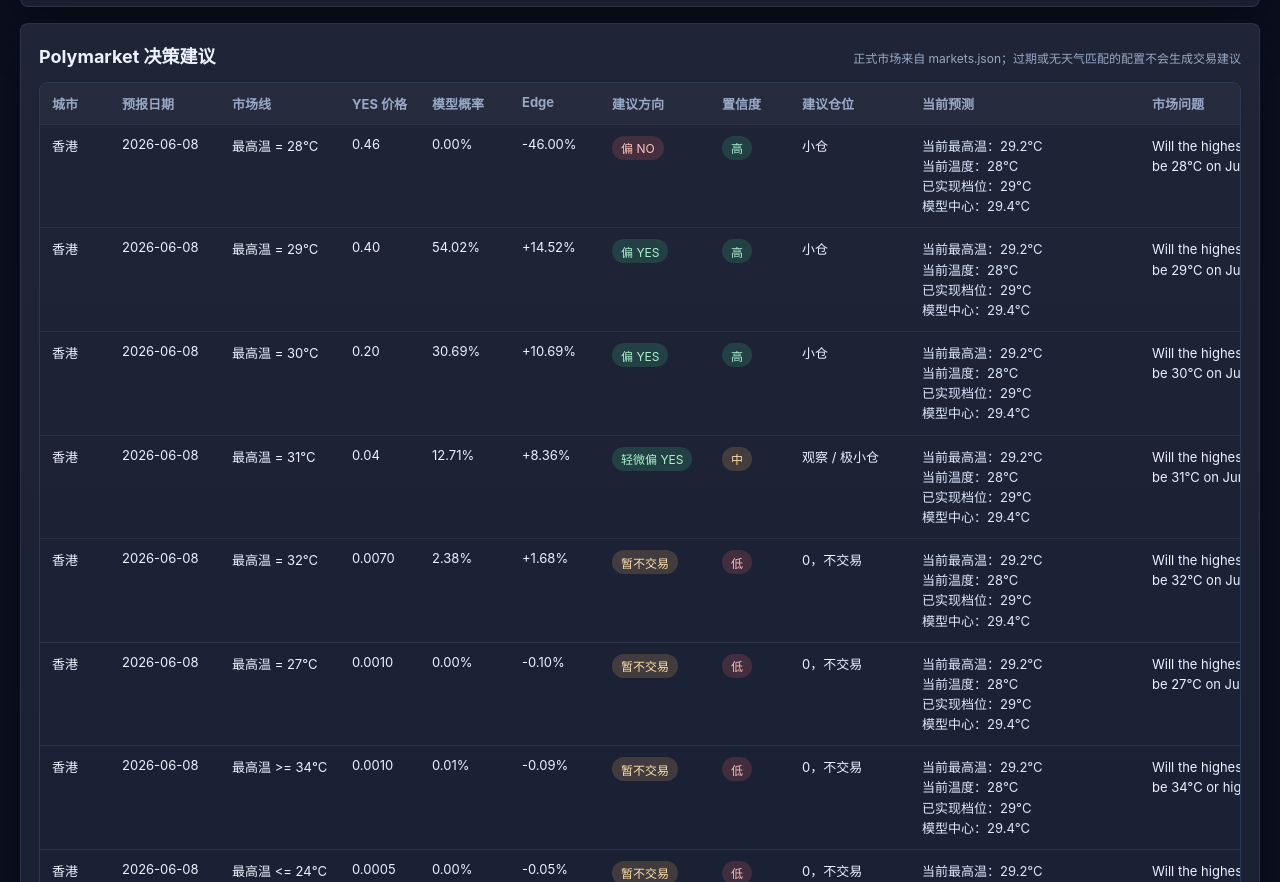
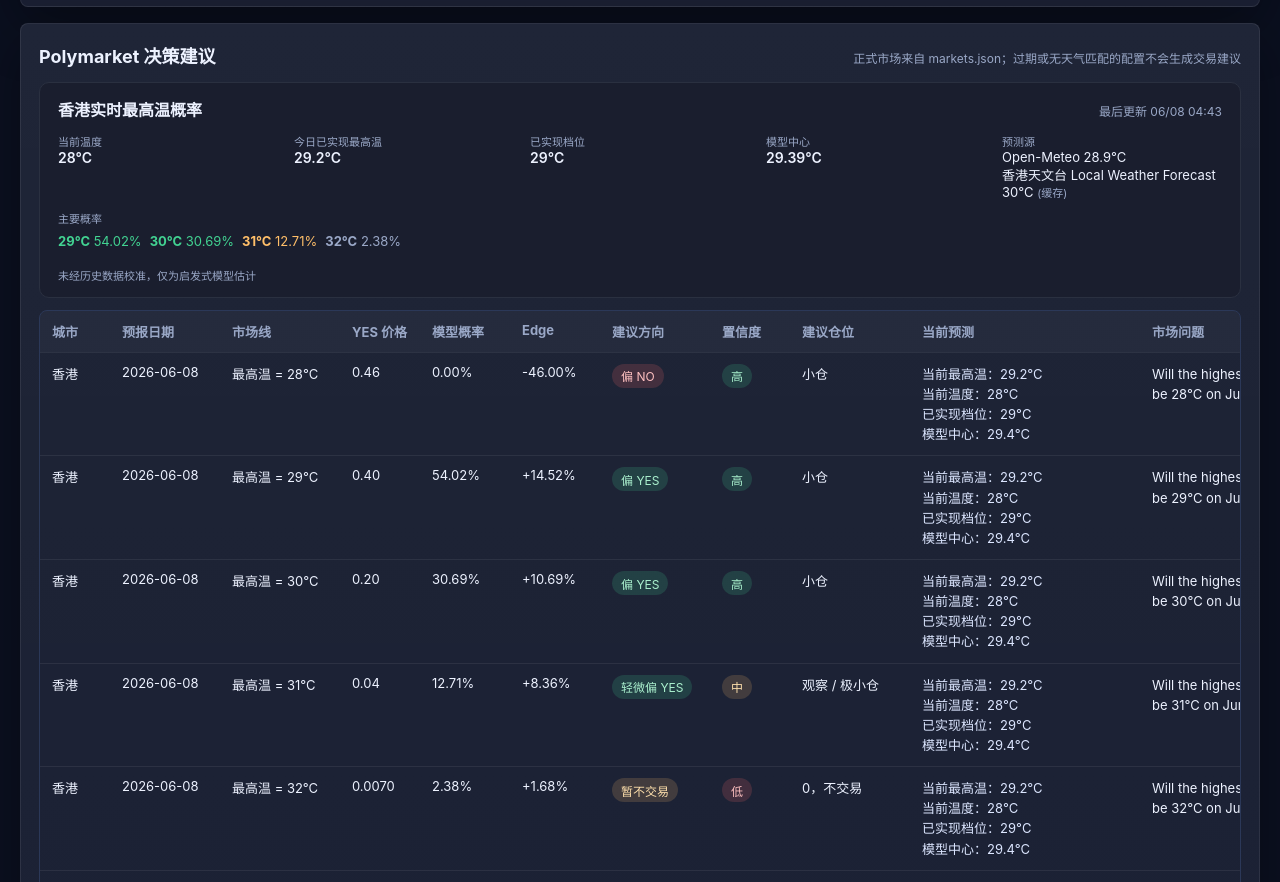
Before and after one commit to daviddear10-dev/weather-alpha-monitor, a plain HTML site: page docs/index.html in a window 1280 px wide. Shown: the part 1310-2192 px from the top of the page. Drawn offline with nearby package versions, Linux system fonts and the light colour scheme.

Commit message:
Add Hong Kong live probability summary card

```diff
--- a/docs/index.html
+++ b/docs/index.html
@@ -392,6 +392,9 @@
         <h2>Polymarket 决策建议</h2>
         <span class="hint">正式市场来自 markets.json；过期或无天气匹配的配置不会生成交易建议</span>
       </div>
+
+      <div id="hkProbabilityCard" style="margin-bottom:12px;"></div>
+
       <div class="table-wrap">
         <table class="market-table">
           <colgroup>
@@ -691,7 +694,83 @@
       document.querySelector("#batchTable").innerHTML = rows.join("") || `<tr><td colspan="6"><div class="empty">当前筛选没有批次数据。</div></td></tr>`;
     }
 
+    function renderHKProbabilityCard() {
+      const card = document.querySelector("#hkProbabilityCard");
+      const lp = state.liveProbability;
+      if (!lp) {
+        card.innerHTML = `<div class="empty">暂无香港实时概率数据，等待自动任务生成。</div>`;
+        return;
+      }
+
+      const capturedShort = lp.captured_at
+        ? new Date(lp.captured_at).toLocaleString("zh-CN", { month: "2-digit", day: "2-digit", hour: "2-digit", minute: "2-digit", hour12: false })
+        : "-";
+
+      const sourcesHTML = (lp.forecast_sources || []).map((s) => {
+        const src = escapeHtml(s.source);
+        const high = s.forecast_high != null ? s.forecast_high + "°C" : "-";
+        if (s.from_cache) {
+          return `<div style="font-size:13px;">${src} ${high} <span style="color:var(--muted);font-size:11px;">(缓存)</span></div>`;
+        }
+        return `<div style="font-size:13px;">${src} ${high}</div>`;
+      }).join("");
+
+      const topProbs = (lp.probabilities || [])
+        .filter((p) => p.probability >= 0.01)
+        .sort((a, b) => b.probability - a.probability)
+        .map((p) => {
+          const pct = (p.probability * 100).toFixed(2);
+          const bucket = escapeHtml(p.bucket);
+          const color = p.probability >= 0.30 ? "var(--accent)" : p.probability >= 0.10 ? "var(--warn)" : "var(--muted)";
+          return `<span style="display:inline-block;margin:2px 8px 2px 0;color:${color};font-size:13px;"><b>${bucket}</b> ${pct}%</span>`;
+        }).join("");
+
+      const warningText = lp.warnings && lp.warnings.length > 0
+        ? lp.warnings[0]
+        : "启发式模型，仅供参考，不构成交易建议。";
+
+      card.innerHTML = `
+        <div style="background:var(--card-bg, #1a1e2e);border:1px solid var(--border, #2a3040);
+                    border-radius:10px;padding:14px 18px;">
+          <div style="display:flex;align-items:baseline;justify-content:space-between;flex-wrap:wrap;margin-bottom:12px;">
+            <h3 style="margin:0;font-size:16px;">香港实时最高温概率</h3>
+            <span style="font-size:12px;color:var(--muted);">最后更新 ${escapeHtml(capturedShort)}</span>
+          </div>
+          <div style="display:grid;grid-template-columns:repeat(auto-fit,minmax(180px,1fr));gap:10px 16px;">
+            <div>
+              <div style="font-size:11px;color:var(--muted);">当前温度</div>
+              <div style="font-size:14px;font-weight:600;">${lp.current_temp != null ? lp.current_temp + "°C" : "-"}</div>
+            </div>
+            <div>
+              <div style="font-size:11px;color:var(--muted);">今日已实现最高温</div>
+              <div style="font-size:14px;font-weight:600;">${lp.today_max_temp != null ? lp.today_max_temp + "°C" : "-"}</div>
+            </div>
+            <div>
+              <div style="font-size:11px;color:var(--muted);">已实现档位</div>
+              <div style="font-size:14px;font-weight:600;">${escapeHtml(lp.achieved_bucket || "-")}</div>
+            </div>
+            <div>
+              <div style="font-size:11px;color:var(--muted);">模型中心</div>
+              <div style="font-size:14px;font-weight:600;">${lp.model_parameters ? lp.model_parameters.model_center + "°C" : "-"}</div>
+            </div>
+            <div>
+              <div style="font-size:11px;color:var(--muted);">预测源</div>
+              <div>${sourcesHTML || "-"}</div>
+            </div>
+          </div>
+          <div style="margin-top:10px;">
+            <div style="font-size:11px;color:var(--muted);margin-bottom:4px;">主要概率</div>
+            <div>${topProbs || "-"}</div>
+          </div>
+          <div style="margin-top:8px;font-size:11px;color:var(--muted);border-top:1px solid var(--border);padding-top:8px;">
+            ${escapeHtml(warningText)}
+          </div>
+        </div>
+      `;
+    }
+
     function renderMarketTable() {
+      renderHKProbabilityCard();
       if (!state.marketsLoaded) {
         document.querySelector("#marketTable").innerHTML = `<tr><td colspan="12"><div class="empty">加载中…</div></td></tr>`;
         return;
```
